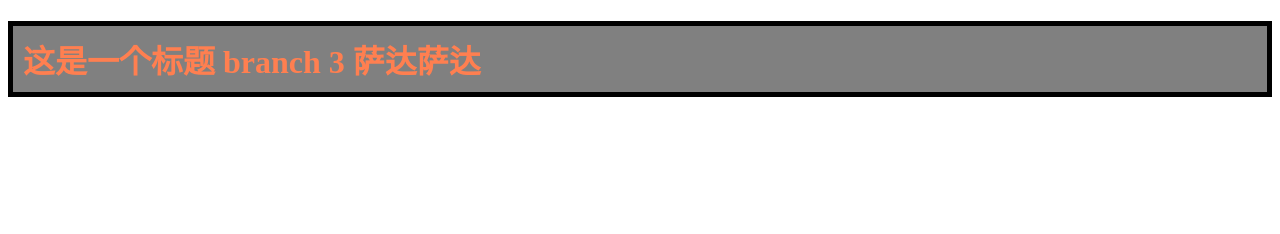
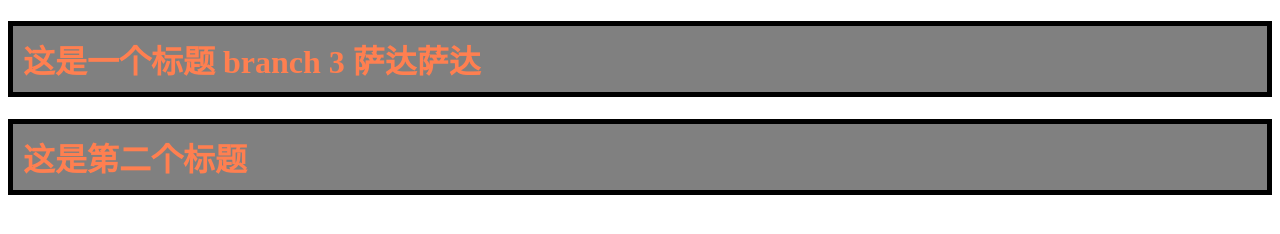
Before and after one commit to wy-xianglei/demo, a plain HTML site: page index.html in a window 1280 px wide. Drawn offline with Linux system fonts and the light colour scheme.

Commit message:
添加第二个标题

```diff
--- a/index.html
+++ b/index.html
@@ -7,5 +7,6 @@
 </head>
 <body>
     <h1>这是一个标题 branch 3 萨达萨达</h1>
+    <h1>这是第二个标题</h1>
 </body>
 </html>
```
